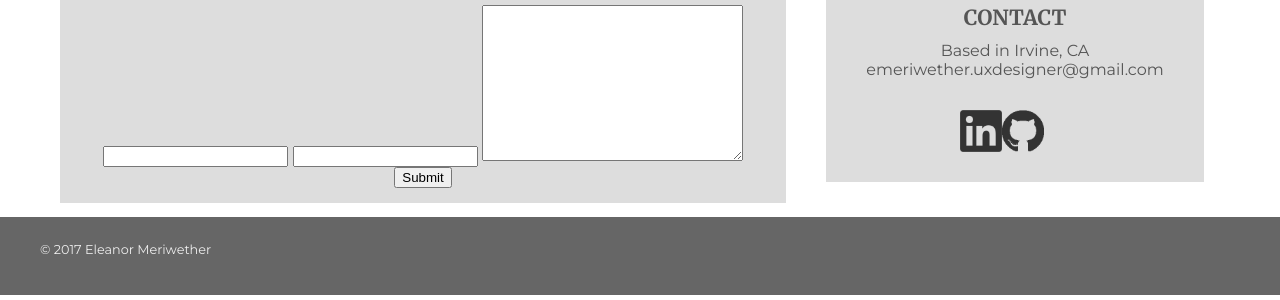
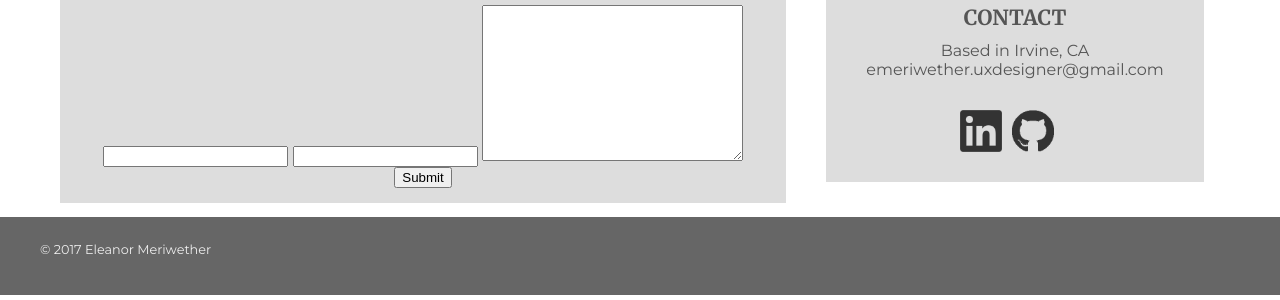
Before and after one commit to emeriwether/emeriwether.github.io, a Jekyll site: the page built from contact.html, in a window 1280 px wide. Shown: the part 344-644 px from the top of the page. Built offline with Jekyll 4.4.1, drawn with Linux system fonts in a browser that asks for light colours; nearby versions of some CDN libraries.

Commit message:
adjust spacing for SM in contact info

```diff
--- a/css/styles.css
+++ b/css/styles.css
@@ -145,6 +145,7 @@ section.contactInfo div:nth-child(1) { width: 60%; }
 section.contactInfo div:nth-child(2) { margin-left: 40px; }
 section.contactInfo div div { margin-left: 30%; }
 section.contactInfo div div img { width: 40%; float: left;}
+section.contactInfo div div img:nth-child(2) { padding-left: 10px; }
 
 /*
 -----------
```
